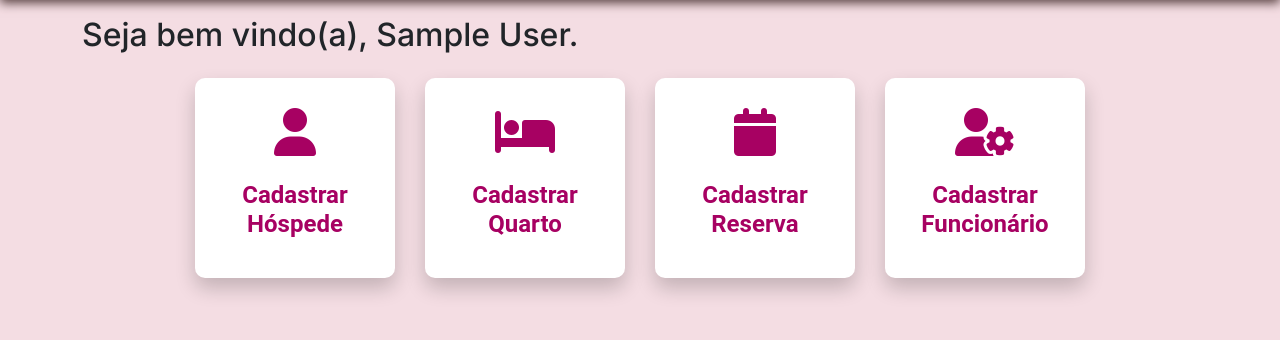
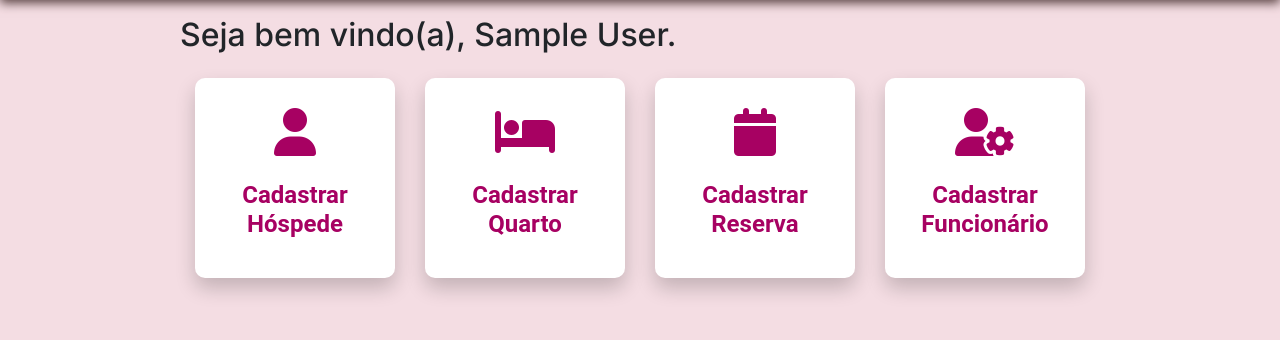
Before and after one commit to ManuTrindade01/EliodoraHotel, a PHP site: page /principal.php in a window 1280 px wide. Shown: the part 94-434 px from the top of the page. Run offline with PHP 8.4, Linux system fonts and the light colour scheme; the visitor is signed in with stand-in values (Sample User, id 1); some libraries are stand-ins or nearby versions; some web fonts are replaced.

Commit message:
margin-left

```diff
--- a/controlarReserva.php
+++ b/controlarReserva.php
@@ -62,7 +62,7 @@ require_once("conexao.php");
                     <select name="status" id="statusSelect" class="form-control mr-sm-2">
                         <option value="">Todos</option>
                         <option value="1">Futuro</option>
-                        <option value="2">Em andamento</option>
+                        <option value="2" selected>Em andamento</option>
                         <option value="3">Finalizado - A pagar</option>
                         <option value="4">Finalizado - Pago</option>
                         <option value="5">Cancelado</option>
--- a/Principal.css
+++ b/css/Principal.css
@@ -66,3 +66,9 @@
     color: white;
     transition: .3s all;
 }
+
+
+  .welcome {
+    margin-left: 180px; /* Ajuste o espaçamento inferior conforme necessário */
+
+}
--- a/principal.php
+++ b/principal.php
@@ -1,3 +1,5 @@
+<?php
+            session_start();?>
 <!DOCTYPE html>
 <html lang="pt-br">
 
@@ -24,21 +26,22 @@
     <link rel="stylesheet" type="text/css"
         href="https://cdn.jsdelivr.net/npm/@fortawesome/fontawesome-free@6.2.1/css/fontawesome.min.css"
         integrity="sha384-QYIZto+st3yW+o8+5OHfT6S482Zsvz2WfOzpFSXMF9zqeLcFV0/wlZpMtyFcZALm" crossorigin="anonymous">
-    <link rel="stylesheet" href="Principal.css" type="text/css">
+    <link rel="stylesheet" href="css/Principal.css" type="text/css">
+
+
 
 </head>
-
 <body>
     <?php require_once("menu.html"); ?>
-    <div class="container">
+    <div class="welcome">
         <h2 class="mt-3">
             <?php
-            session_start();
             $nome = $_SESSION['nome'];
             ?>
-            Seja bem vindo(a),
+             Seja bem vindo(a),
             <?= $nome?>.
     <br>
+
     </div>
     <div class="container">
     <?php if (isset($_GET['mensagem'])) { ?>
```
